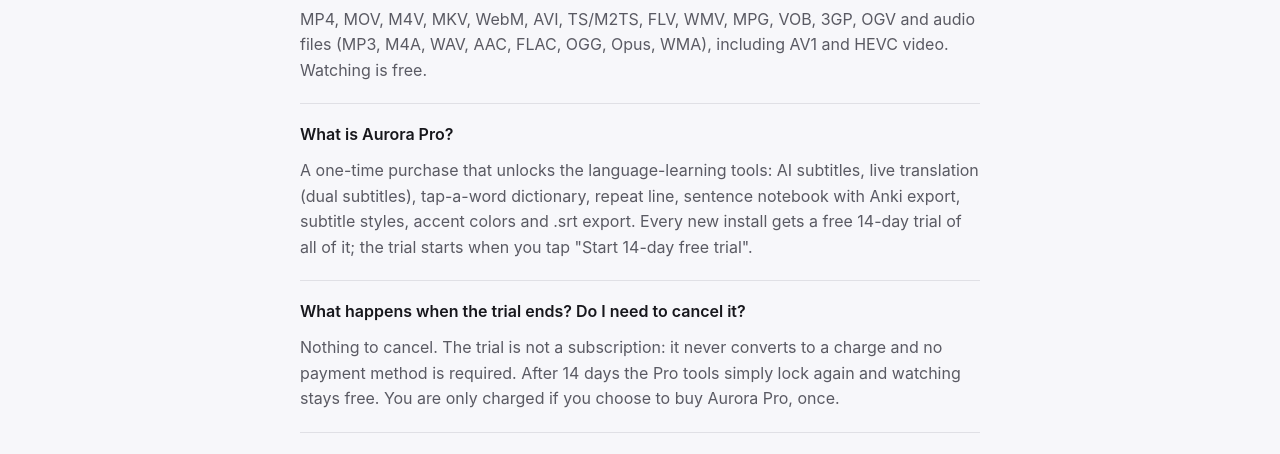
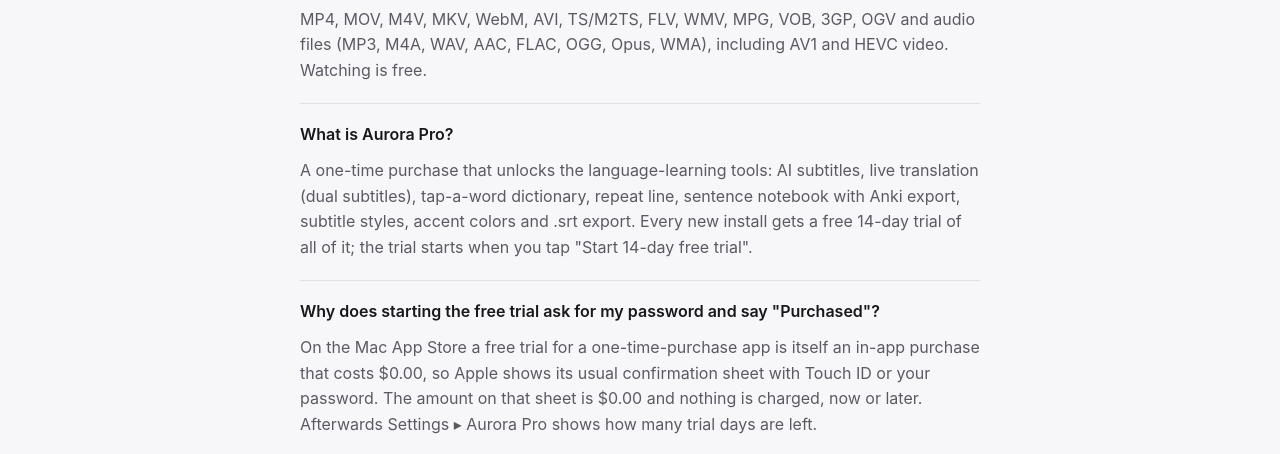
Before and after one commit to vunguyenitcontact/aurora-ai-player, a plain HTML site: page support.html in a window 1280 px wide. Shown: the part 484-938 px from the top of the page. Drawn offline with Linux system fonts and the light colour scheme.

Commit message:
FAQ: why the free trial shows Apple's purchase sheet
Co-Authored-By: Claude Fable 5.1 <noreply@anthropic.com>

```diff
--- a/support.html
+++ b/support.html
@@ -13,6 +13,7 @@
  <dl class="faq">
   <dt>Which formats play?</dt><dd>MP4, MOV, M4V, MKV, WebM, AVI, TS/M2TS, FLV, WMV, MPG, VOB, 3GP, OGV and audio files (MP3, M4A, WAV, AAC, FLAC, OGG, Opus, WMA), including AV1 and HEVC video. Watching is free.</dd>
   <dt>What is Aurora Pro?</dt><dd>A one-time purchase that unlocks the language-learning tools: AI subtitles, live translation (dual subtitles), tap-a-word dictionary, repeat line, sentence notebook with Anki export, subtitle styles, accent colors and .srt export. Every new install gets a free 14-day trial of all of it; the trial starts when you tap "Start 14-day free trial".</dd>
+  <dt>Why does starting the free trial ask for my password and say "Purchased"?</dt><dd>On the Mac App Store a free trial for a one-time-purchase app is itself an in-app purchase that costs $0.00, so Apple shows its usual confirmation sheet with Touch ID or your password. The amount on that sheet is $0.00 and nothing is charged, now or later. Afterwards Settings ▸ Aurora Pro shows how many trial days are left.</dd>
   <dt>What happens when the trial ends? Do I need to cancel it?</dt><dd>Nothing to cancel. The trial is not a subscription: it never converts to a charge and no payment method is required. After 14 days the Pro tools simply lock again and watching stays free. You are only charged if you choose to buy Aurora Pro, once.</dd>
   <dt>How do I get a refund?</dt><dd>Purchases are handled by Apple, so refunds are too: go to <a href="https://reportaproblem.apple.com">reportaproblem.apple.com</a>, sign in with the Apple account you bought with, choose the Aurora Pro purchase and request a refund. Apple usually answers within 48 hours. We cannot issue or decline refunds ourselves. Once Apple refunds, Pro locks again the next time the app is online.</dd>
   <dt>I bought Pro on another Mac.</dt><dd>Open any Pro feature and choose "Restore purchases", signed in with the same Apple account. Aurora Pro is a universal purchase, so it is shared with the iPad version when that ships.</dd>
```
